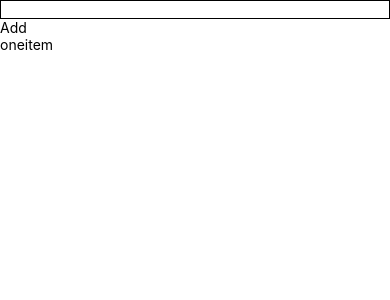
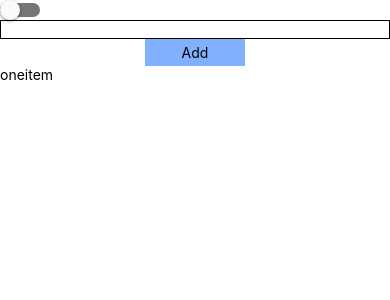
Before and after one commit to LarissaMorrell/rn-list-codetest, a React Native app: screen / in a window 390 px wide. Shown: the top 300 px of the page. Built offline with nearby package versions, Linux system fonts and the light colour scheme.

Commit message:
fix btn to enable according to input, feature add darkmode

```diff
--- a/App.js
+++ b/App.js
@@ -8,6 +8,9 @@
 import React, {useState} from 'react';
 import {
   SafeAreaView,
+  ScrollView,
+  StyleSheet,
+  Switch,
   TextInput,
   Text,
   TouchableOpacity,
@@ -16,36 +19,47 @@ import {
 
 function App() {
   const [input, setInput] = useState('');
-  const [list, setList] = useState([{ title: 'oneitem', id: 'todo-oneitem'}]);
+  const [list, setList] = useState([{title: 'oneitem', id: 'todo-oneitem'}]);
+  const [darkModeEnabled, toggleDarkMode] = useState(false);
 
-  const handleAddItem = () => { //Assuming duplicates are allowed and not adjusting for punctuation
-    console.log('handleAddItem');
-    const newList = {title: input, id: input.toLowerCase().replaceAll(' ', '-')};
-
+  const handleAddItem = () => {
+    //Assuming duplicates are allowed and not adjusting for punctuation
+    const newList = {
+      title: input,
+      id: input.toLowerCase().replaceAll(' ', '-'),
+    };
+    console.log(input, newList, [...list, newList]);
     setList([...list, newList]);
     setInput('');
-  }
+  };
 
-  const handleRemoveItem = (item) => {
+  const handleRemoveItem = item => {
     const removedIndex = list.indexOf(item);
     const newList = [...list];
     newList.splice(removedIndex, 1);
     setList(newList);
-  }
+  };
 
-  const ToDo = (item) => (
+  const ToDo = item => (
     <TouchableOpacity
       testID="todo-id"
       key={item.id}
-      onPress={() => handleRemoveItem(item)}
-    >
+      onPress={() => handleRemoveItem(item)}>
       <Text>{item.title}</Text>
     </TouchableOpacity>
   );
 
   return (
-    <SafeAreaView>
-      <View testID="wrapper-id">
+    <View
+      testID="wrapper-id"
+      style={{backgroundColor: darkModeEnabled ? '#888' : '#fff'}}>
+      <SafeAreaView>
+        <Switch
+          trackColor={{false: '#767577', true: '#81b0ff'}}
+          ios_backgroundColor="#3e3e3e"
+          onValueChange={toggleDarkMode}
+          value={darkModeEnabled}
+        />
         <TextInput
           testID="input-id"
           value={input}
@@ -53,18 +67,28 @@ function App() {
           style={{borderWidth: 1}}
         />
         <TouchableOpacity
-          disabled={!!list.length}
+          disabled={input.length === 0}
           testID="add-button-id"
           onPress={handleAddItem}
-        >
+          style={styles.button}>
           <Text>Add</Text>
         </TouchableOpacity>
-        <View>
-          {list.map((item) => ToDo(item))}
-        </View>
-      </View>
-    </SafeAreaView>
+        <ScrollView>
+          {list.map(item => ToDo(item))}
+        </ScrollView>
+      </SafeAreaView>
+    </View>
   );
 }
 
+const styles = StyleSheet.create({
+  button: {
+    width: 100,
+    paddingVertical: 5,
+    backgroundColor: '#81b0ff',
+    alignItems: 'center',
+    alignSelf: 'center',
+  },
+});
+
 export default App;
```
